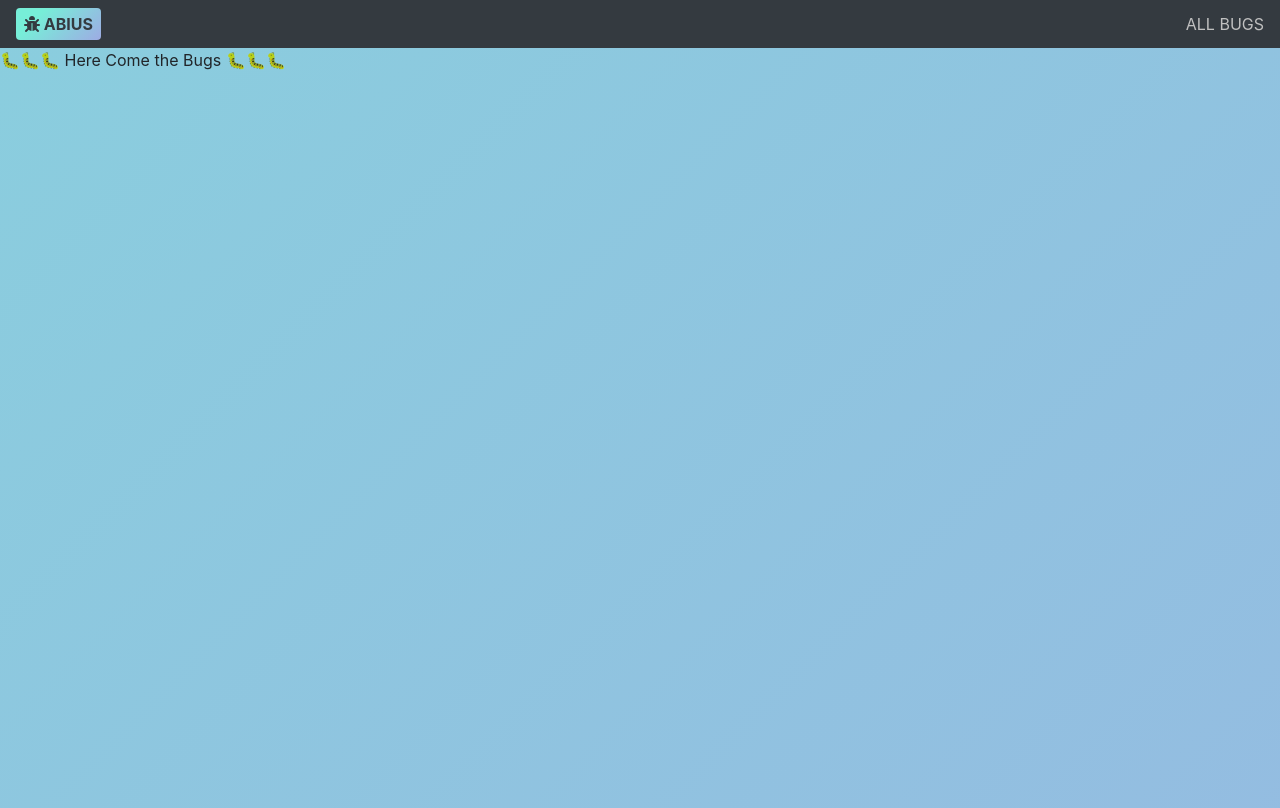
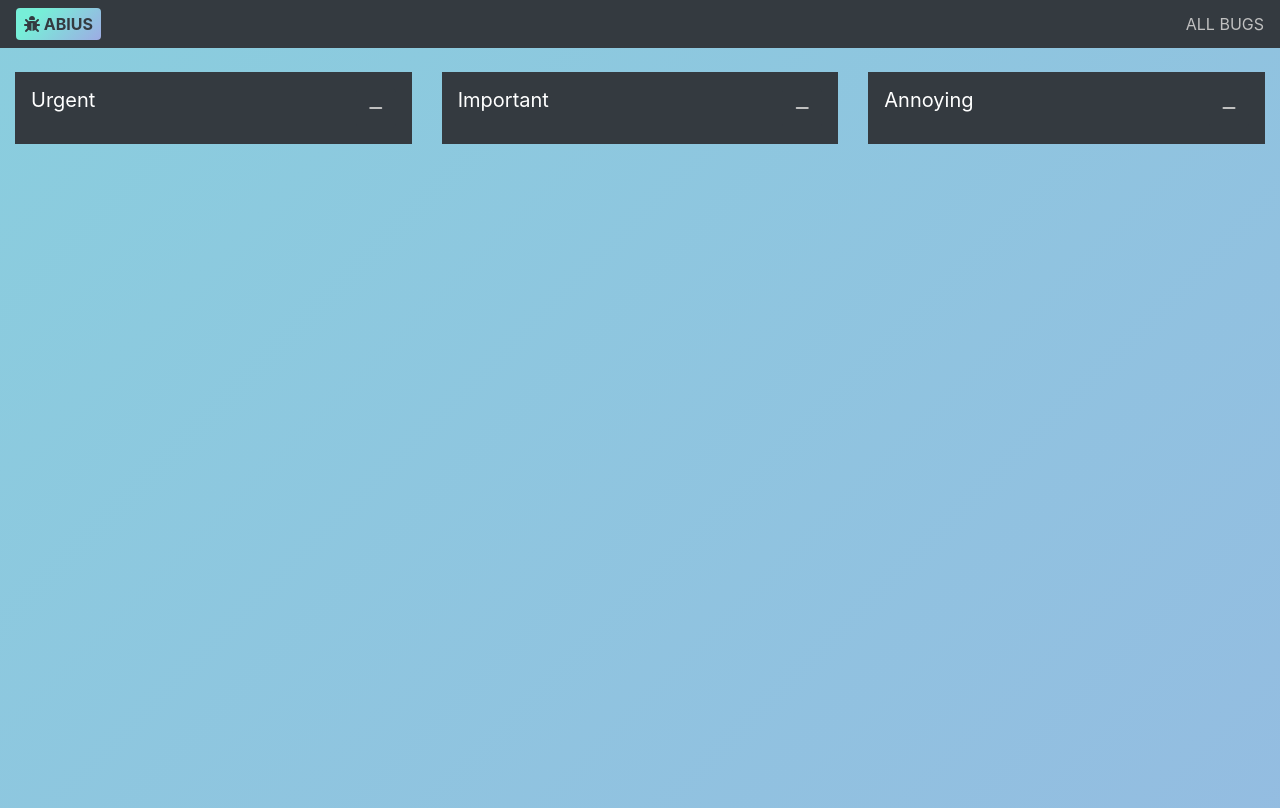
Before and after one commit to devmegan/abius, a Django app: page /bugs/ in a window 1280 px wide. Run offline with Django 3.2, Linux system fonts and the light colour scheme; data that the repository does not hold is empty; some libraries are stand-ins or nearby versions.

Commit message:
filtering bugs into urgency categories

```diff
--- a/bugs/models.py
+++ b/bugs/models.py
@@ -10,7 +10,7 @@ class Bug(models.Model):
     """ model for the bugs """
     name = models.CharField(max_length=254, blank=False)
     description = models.TextField(blank=False)
-    urgency = models.IntegerField(range(1, 11), default=1, blank=False)
+    urgency = models.IntegerField(range(1, 4), default=1, blank=False)
     # user = models.ForeignKey(UserProfile, on_delete=models.SET_NULL)
     date_added = models.DateTimeField(default=timezone.now, blank=False)
 
--- a/bugs/templates/bugs/bugs.html
+++ b/bugs/templates/bugs/bugs.html
@@ -1,9 +1,42 @@
 {% extends "base.html" %}
 {% block extra_title %} Bugs | {% endblock %}
 {% block content %}
-{{ bug.name }} {{ bug.urgency }}
-    🐛🐛🐛 Here Come the Bugs 🐛🐛🐛
-    {% for bug in bugs %}
-        <div>{{ bug.name }} - urgency: {{bug.urgency}}</div>
-    {% endfor %}
+<div class="container-fluid pt-4">
+<div class="row">
+<div class="col-4">
+    <div class="bg-dark p-3">
+        <div class="d-flex text-white">
+            <h4 class="lead mb-3"><b>Urgent</b></h4>
+            <button class="ml-auto btn-dark btn"><i class="fas fa-minus"></i></button>
+        </div>
+        {% for bug in urgent_bugs %}
+            <div class="card border-danger mb-2 p-2">{{ bug.name }}</div>
+        {% endfor %}
+    </div>
+</div>
+<div class="col-4">
+    <div class="bg-dark p-3">
+        <div class="d-flex text-white">
+            <h4 class="lead mb-3"><b>Important</b></h4>
+            <button class="ml-auto btn-dark btn"><i class="fas fa-minus"></i></button>
+        </div>
+        {% for bug in important_bugs %}
+            <div class="card border-danger mb-2 p-2">{{ bug.name }}</div>
+        {% endfor %}
+    </div>
+</div>
+<div class="col-4">
+    <div class="bg-dark p-3">
+        <div class="d-flex text-white">
+            <h4 class="lead mb-3"><b>Annoying</b></h4>
+            <button class="ml-auto btn-dark btn"><i class="fas fa-minus"></i></button>
+        </div>
+        {% for bug in annoying_bugs %}
+            <div class="card border-danger mb-2 p-2">{{ bug.name }}</div>
+        {% endfor %}
+    </div>
+</div>
+</div>
+</div>
+
 {% endblock %}
--- a/bugs/views.py
+++ b/bugs/views.py
@@ -7,8 +7,14 @@ from .models import Bug
 def bugs(request):
     """ view returns bugs page """
     bugs = Bug.objects.all().order_by("urgency")
+    urgent_bugs = bugs.filter(urgency=3)
+    important_bugs = bugs.filter(urgency=2)
+    annoying_bugs = bugs.filter(urgency=1)
     context = {
         'bugs': bugs,
+        'urgent_bugs': urgent_bugs,
+        'important_bugs': important_bugs,
+        'annoying_bugs': annoying_bugs,
     }
     return render(request, 'bugs/bugs.html', context)
 
```
